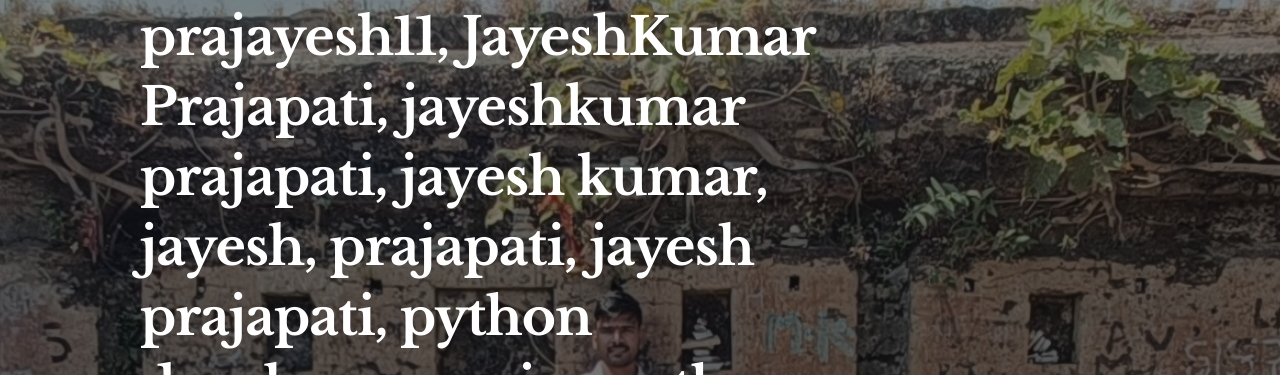
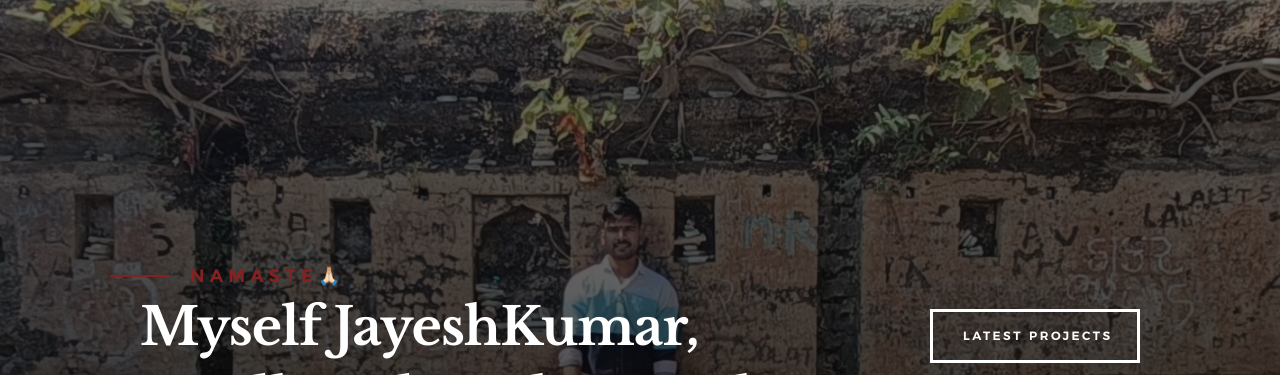
Before and after one commit to prajayesh11/prajayesh11.github.io, a plain HTML site: page index.html in a window 1280 px wide. Shown: the part 86-461 px from the top of the page. Drawn offline with Linux system fonts and the light colour scheme.

```diff
--- a/index.html
+++ b/index.html
@@ -96,7 +96,7 @@
             <div class="row home-content__main">
 
                 <h3>Namaste🙏🏻</h3>
-                <H1 display="none">prajayesh11, JayeshKumar Prajapati, jayeshkumar prajapati, jayesh kumar, jayesh, prajapati, jayesh prajapati, python
+                <H1 style="display: none;">prajayesh11, JayeshKumar Prajapati, jayeshkumar prajapati, jayesh kumar, jayesh, prajapati, jayesh prajapati, python
                 developer,
                 senior python developer, sr python developer, SDE2, SDE-II, software developper, software developer engineer,
                 freelancer, freelance, job, python, django, flask, mongodb, elasticsearch, aws, amazon web services, linux, docker,
```
